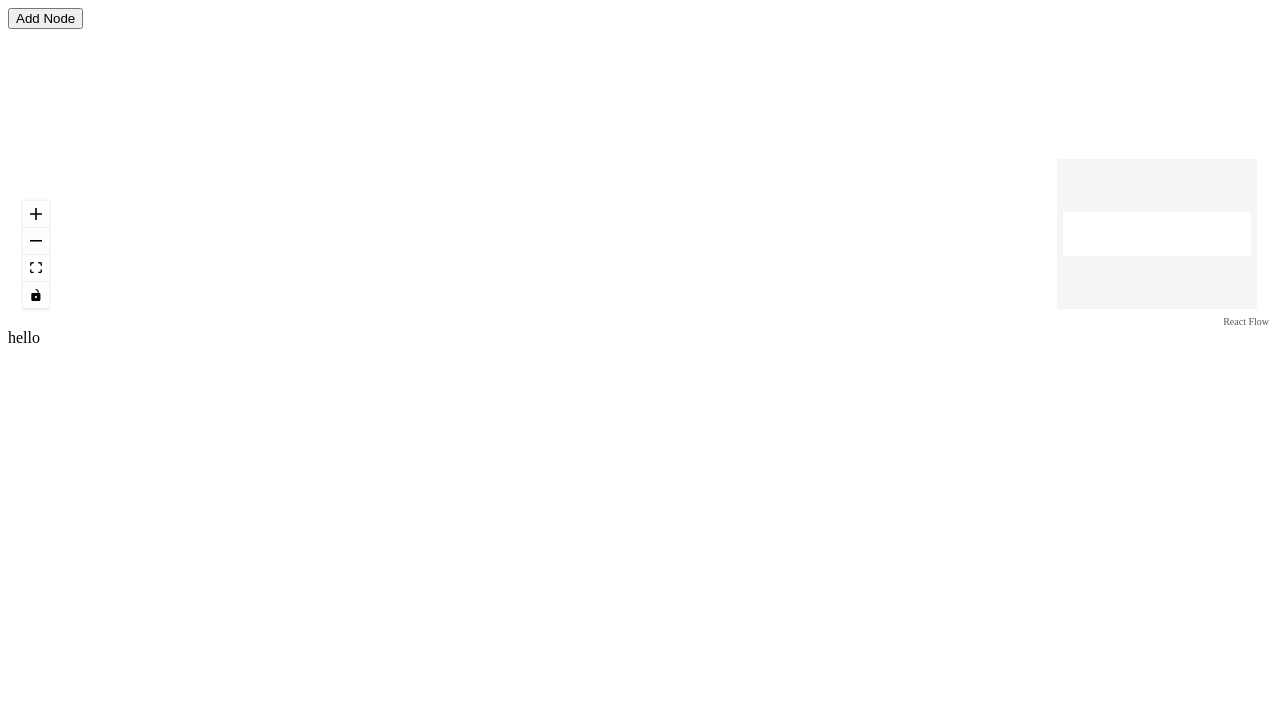
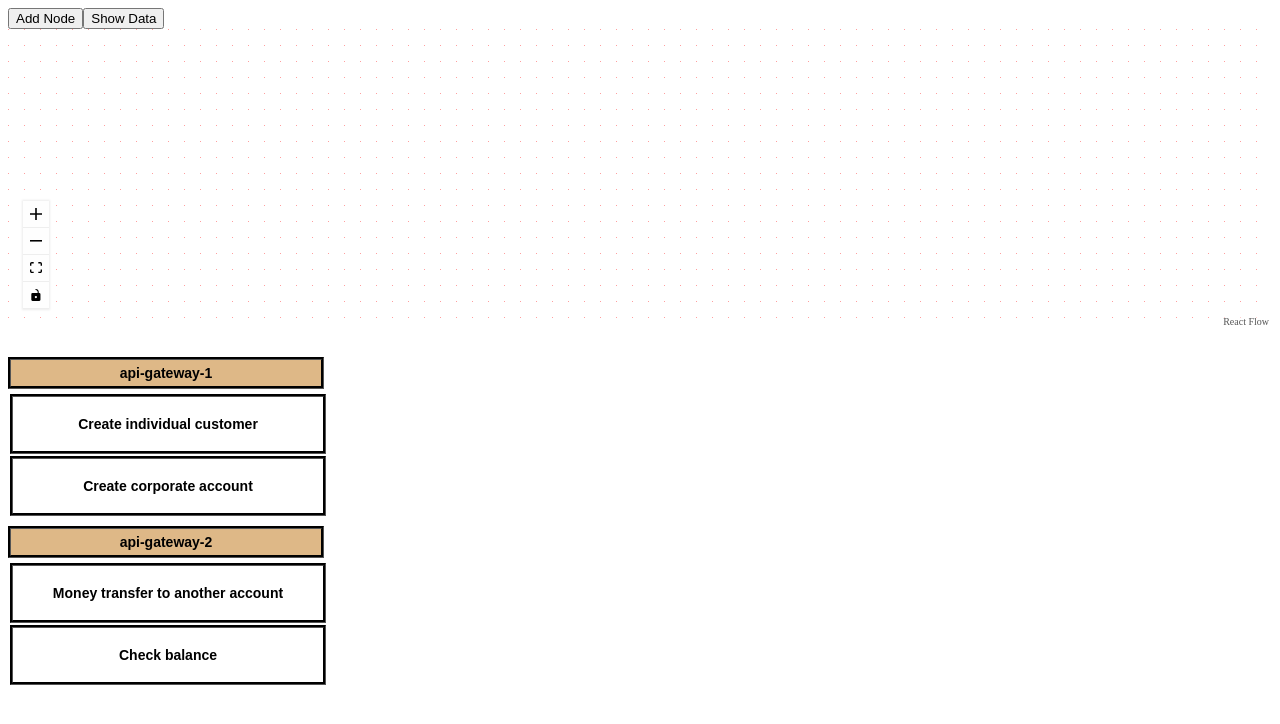
Before and after one commit to turgayh/data-generation, a Next.js app: page / in a window 1280 px wide. Shown: the top 724 px of the page. Built offline with nearby package versions, Linux system fonts and the light colour scheme.

Commit message:
Layout change

```diff
--- a/components/DragDrop.js
+++ b/components/DragDrop.js
@@ -1,12 +1,31 @@
+/* eslint-disable jsx-a11y/no-static-element-interactions */
+/* eslint-disable jsx-a11y/click-events-have-key-events */
 import React, { useState } from 'react';
-import ReactFlow, { MiniMap, Controls, removeElements } from 'react-flow-renderer';
+import ReactFlow, { Controls, Background } from 'react-flow-renderer';
 
 const initialElements = [
     {
         id: '1',
-        type: 'input',
+        type: 'default',
         data: { label: 'Node 1' },
-        position: { x: 5, y: 5 }
+        position: { x: 80, y: 100 }
+    },
+    {
+        id: '2',
+        type: 'default',
+        data: {
+            onclick: () => {
+                alert('hello node');
+            }
+        },
+        position: { x: 50, y: 45 },
+        style: { border: '1px solid #777' }
+    },
+    {
+        id: 'e1-2',
+        source: '1',
+        target: '2',
+        label: 'updatable edge'
     }
 ];
 
@@ -14,23 +33,36 @@ const flowStyles = { height: 300 };
 
 const DragDrop = () => {
     const [elements, setElements] = useState(initialElements);
-    const onElementsRemove = (elementsToRemove) =>
-        setElements((els) => removeElements(elementsToRemove, els));
-    const nodeColor = (node) => {
-        if (node.type === 'input') return 'blue';
-        if (node.type === 'output') return 'green';
-        if (node.type === 'default') return 'red';
+    const [idx, setIdx] = useState(3);
 
-        return 'gray';
-    };
+    function addNewNode() {
+        setElements([
+            ...elements,
+            {
+                id: idx.toString(),
+                type: 'default',
+                position: { x: 50, y: 75 },
+                data: { label: 'hello' }
+            }
+        ]);
+        setIdx(idx + 1);
+    }
 
     return (
         <div>
-            <button>Add Node</button>
-            <ReactFlow elements={elements} style={flowStyles} onElementsRemove={onElementsRemove}>
-                <MiniMap nodeColor={nodeColor} />
+            <button onClick={addNewNode}>Add Node</button>
+            <button
+                onClick={() => {
+                    console.log(elements);
+                }}>
+                Show Data
+            </button>
+
+            <ReactFlow elements={elements} style={flowStyles}>
                 <Controls />
+                <Background color="red" gap={16} />
             </ReactFlow>
+            <br></br>
         </div>
     );
 };
--- /dev/null
+++ b/components/Layout/layout.js
@@ -0,0 +1,17 @@
+/* eslint-disable react/prop-types */
+import Head from 'next/head';
+import Sidebar from '../sidebar';
+function Layout({ children }) {
+    return (
+        <div className="main">
+            <Head>
+                <title>Hakan`s Web site</title>
+            </Head>
+
+            <main>{children}</main>
+            <Sidebar />
+        </div>
+    );
+}
+
+export default Layout;
--- /dev/null
+++ b/components/Sidebar.js
@@ -0,0 +1,49 @@
+/* eslint-disable jsx-a11y/no-static-element-interactions */
+/* eslint-disable jsx-a11y/click-events-have-key-events */
+import React, { useState } from 'react';
+const gateway1 = require('../data/gateway1.json');
+const gateway2 = require('../data/gateway2.json');
+const styles = require('../styles/sidebar.module.css');
+
+const Sidebar = () => {
+    const [toggle1, setToggle1] = useState(false);
+    const [toggle2, setToggle2] = useState(false);
+
+    const handleChangeToggle1 = () => {
+        setToggle1(!toggle1);
+    };
+    const handleChangeToggle2 = () => {
+        setToggle2(!toggle2);
+    };
+    return (
+        <div>
+            <div className={styles.title} onClick={handleChangeToggle1}>
+                {gateway1.name}
+            </div>
+
+            {gateway1 && (
+                <div hidden={toggle1}>
+                    {gateway1.services.map((service, index) => (
+                        <div className={styles.item} key={index}>
+                            <p>{service.description}</p>
+                        </div>
+                    ))}
+                </div>
+            )}
+            <div className={styles.title} onClick={handleChangeToggle2}>
+                {gateway2.name}
+            </div>
+
+            {gateway2 && (
+                <div hidden={toggle2}>
+                    {gateway2.services.map((service, index) => (
+                        <div className={styles.item} key={index}>
+                            <p>{service.description}</p>
+                        </div>
+                    ))}
+                </div>
+            )}
+        </div>
+    );
+};
+export default Sidebar;
--- a/components/layout.js
+++ /dev/null
@@ -1,19 +0,0 @@
-/* eslint-disable react/prop-types */
-import Head from 'next/head';
-import DragDrop from './DragDrop';
-const Layout = ({ children }) => {
-    return (
-        <div>
-            <Head>
-                <title>Hakans Web sit</title>
-            </Head>
-
-            <main>
-                <DragDrop></DragDrop>
-                {children}
-            </main>
-        </div>
-    );
-};
-
-export default Layout;
--- /dev/null
+++ b/data/gateway1.json
@@ -0,0 +1,32 @@
+{
+    "name": "api-gateway-1",
+    "uniqueId": "api-gateway-1",
+    "services": [
+        {
+            "id": "1",
+            "description": "Create individual customer",
+            "request": {
+                "branchCode": "9142",
+                "name": "hakan",
+                "surname": "turgay",
+                "channel": "denizbank"
+            },
+            "response": {
+                "customerId": "123456",
+                "isSuccess": true
+            }
+        },
+        {
+            "id": "2",
+            "description": "Create corporate account",
+            "request": {
+                "customerNo": "",
+                "type": "corporate"
+            },
+            "response": {
+                "accountId": "22",
+                "isSuccess": true
+            }
+        }
+    ]
+}
--- /dev/null
+++ b/data/gateway2.json
@@ -0,0 +1,29 @@
+{
+    "name": "api-gateway-2",
+    "uniqueId": "api-gateway-2",
+    "services": [
+        {
+            "id": "1",
+            "description": "Money transfer to another account",
+            "request": {
+                "customerNo": "",
+                "recieverNo": "",
+                "amount": ""
+            },
+            "response": {
+                "isSuccess": true
+            }
+        },
+        {
+            "id": "2",
+            "description": "Check balance",
+            "request": {
+                "customerNo": ""
+            },
+            "response": {
+                "total-balance": "",
+                "isSuccess": true
+            }
+        }
+    ]
+}
--- a/pages/index.js
+++ b/pages/index.js
@@ -1,4 +1,10 @@
-import Layout from '../components/layout';
+import DragDrop from '../components/DragDrop';
+import Layout from '../components/Layout/layout';
 export default function Home() {
-    return <Layout>hello</Layout>;
+    return (
+        <Layout>
+            {' '}
+            <DragDrop />
+        </Layout>
+    );
 }
--- a/styles/Home.module.css
+++ b/styles/Home.module.css
@@ -67,7 +67,8 @@
     border-radius: 5px;
     padding: 0.75rem;
     font-size: 1.1rem;
-    font-family: Menlo, Monaco, Lucida Console, Liberation Mono, DejaVu Sans Mono,
+    font-family: Menlo, Monaco, Lucida Console,
+        Liberation Mono, DejaVu Sans Mono,
         Bitstream Vera Sans Mono, Courier New, monospace;
 }
 
--- a/styles/globals.css
+++ b/styles/globals.css
@@ -2,8 +2,9 @@ html,
 body {
     padding: 0;
     margin: 0;
-    font-family: -apple-system, BlinkMacSystemFont, Segoe UI, Roboto, Oxygen, Ubuntu, Cantarell,
-        Fira Sans, Droid Sans, Helvetica Neue, sans-serif;
+    font-family: -apple-system, BlinkMacSystemFont, Segoe UI,
+        Roboto, Oxygen, Ubuntu, Cantarell, Fira Sans,
+        Droid Sans, Helvetica Neue, sans-serif;
 }
 
 a {
@@ -13,5 +14,4 @@ a {
 
 * {
     box-sizing: border-box;
-    color: aliceblue;
 }
--- /dev/null
+++ b/styles/sidebar.module.css
@@ -0,0 +1,33 @@
+.item {
+    padding: 5px;
+    width: 300px;
+    border: black;
+    border-style: groove;
+    cursor: pointer;
+    user-select: none;
+    -webkit-user-drag: element;
+    font-family: Arial, Helvetica, sans-serif;
+    font-size: 14px;
+    font-weight: bold;
+    text-align: center;
+    margin: 2px;
+}
+
+.item:hover {
+    background-color: aquamarine;
+}
+
+.title {
+    padding: 5px;
+    width: 300px;
+    border: black;
+    border-style: groove;
+    user-select: none;
+    font-family: Arial, Helvetica, sans-serif;
+    font-size: 14px;
+    font-weight: bold;
+    text-align: center;
+    margin-top: 10px;
+    margin-bottom: 5px;
+    background-color: burlywood;
+}
```
Also changed, not shown: .eslintrc.js, styles/drag.module.css (added), 2 other files (tests, documents, lock files or other folders).
